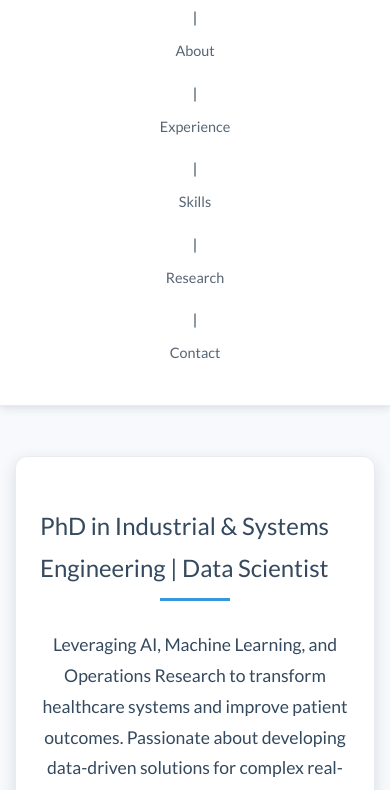
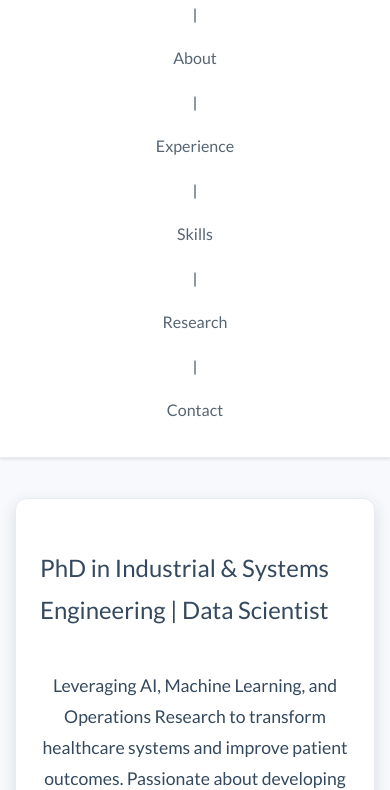
Before and after one commit to ebrahimvandi/ebrahimvandi.github.io, a plain HTML site: page index.html in a window 390 px wide. Shown: the part 189-979 px from the top of the page. Drawn offline with Linux system fonts and the light colour scheme.

Commit message:
Update style.css

```diff
--- a/style.css
+++ b/style.css
@@ -1,7 +1,7 @@
 /* Import Google Font - Lato for its clean, professional look */
 @import url('https://fonts.googleapis.com/css2?family=Lato:wght@300;400;700;900&display=swap');
 
-/* --- Root Variables (Optional, but good for consistency) --- */
+/* --- Root Variables --- */
 :root {
     --primary-font: 'Lato', Arial, sans-serif;
     --bg-color: #f7f9fc; /* Very light, almost white-blueish background */
@@ -37,7 +37,7 @@ header {
     text-align: center;
     border-bottom: 1px solid var(--border-color);
     box-shadow: 0 2px 8px var(--shadow-color);
-    position: sticky; /* Optional: makes header stick on scroll */
+    position: sticky; /* Sticky by default for larger screens */
     top: 0;
     z-index: 1000;
 }
@@ -110,6 +110,10 @@ section:last-child {
     margin-top: 0;
     border-bottom: none; /* Remove default H2 border for hero subtitle */
 }
+#hero h2::after { /* Remove underline for hero h2 */
+    display: none;
+}
+
 #hero p {
     font-size: 1.1rem;
     margin-bottom: 1.5rem;
@@ -137,8 +141,8 @@ h2::after {
     bottom: 0;
     left: 0; /* Aligned left */
 }
-/* Center H2 underline if text is centered (e.g. in hero section) */
-section[style*="text-align: center"] h2::after, #hero h2::after {
+/* Center H2 underline if text is centered */
+section[style*="text-align: center"] h2::after {
     left: 50%;
     transform: translateX(-50%);
 }
@@ -276,7 +280,7 @@ footer a:hover {
 }
 
 /* --- Responsive Adjustments --- */
-@media (max-width: 992px) {
+@media (max-width: 992px) { /* Tablet and larger mobile */
     main {
         padding: 30px 15px;
         margin: 30px auto;
@@ -286,18 +290,41 @@ footer a:hover {
     }
 }
 
-@media (max-width: 768px) {
+@media (max-width: 768px) { /* Tablet portrait and mobile landscape/portrait */
     body {
         font-size: 15px;
     }
+
+    header {
+        position: static; /* <<< KEY FIX: Makes header scroll with page on mobile */
+        padding: 1rem;    /* Adjust padding for smaller screens */
+        box-shadow: 0 1px 3px var(--shadow-color); /* Softer shadow */
+    }
+
     header h1 {
-        font-size: 2rem;
+        font-size: 1.8rem;
+        margin-bottom: 0.75rem; /* Space below h1 if nav stacks directly under */
     }
+
+    header nav { /* Ensure nav stacks correctly and centrally */
+        display: flex;
+        flex-direction: column;
+        align-items: center;
+        width: 100%;
+    }
+
     header nav a {
-        padding: 0.5rem 1rem;
-        font-size: 0.9rem;
+        padding: 0.75rem 1rem; /* Slightly larger padding for easier tapping */
+        font-size: 1rem;     /* Ensure readable font size */
+        width: 90%;          /* Make links wide for easy tapping */
+        max-width: 320px;    /* Prevent them from being overly wide on tablets */
+        text-align: center;
+        margin: 0.3rem 0;   /* Vertical spacing between links */
+        border-radius: 8px;  /* More button-like */
     }
+
     main {
+        padding: 20px 15px;
         margin: 20px auto;
     }
     h2 {
@@ -315,21 +342,19 @@ footer a:hover {
     }
 }
 
+/* No need for a separate max-width: 480px for header if 768px covers it well.
+   If further fine-tuning is needed for very small screens, you can add it back.
+   Example for very small screen specific adjustments (if needed):
 @media (max-width: 480px) {
-    header {
+    header h1 {
+        font-size: 1.6rem;
+    }
+    header nav a {
+        width: 95%;
+        font-size: 0.95rem;
+    }
+    section {
         padding: 1.5rem 1rem;
     }
-    header nav {
-        display: flex;
-        flex-direction: column;
-        align-items: center;
-    }
-    header nav a {
-        margin-bottom: 0.5rem;
-        width: 90%;
-        text-align: center;
-    }
-    section {
-        padding: 1.5rem 1rem; /* Less padding on small screens */
-    }
 }
+*/
```
